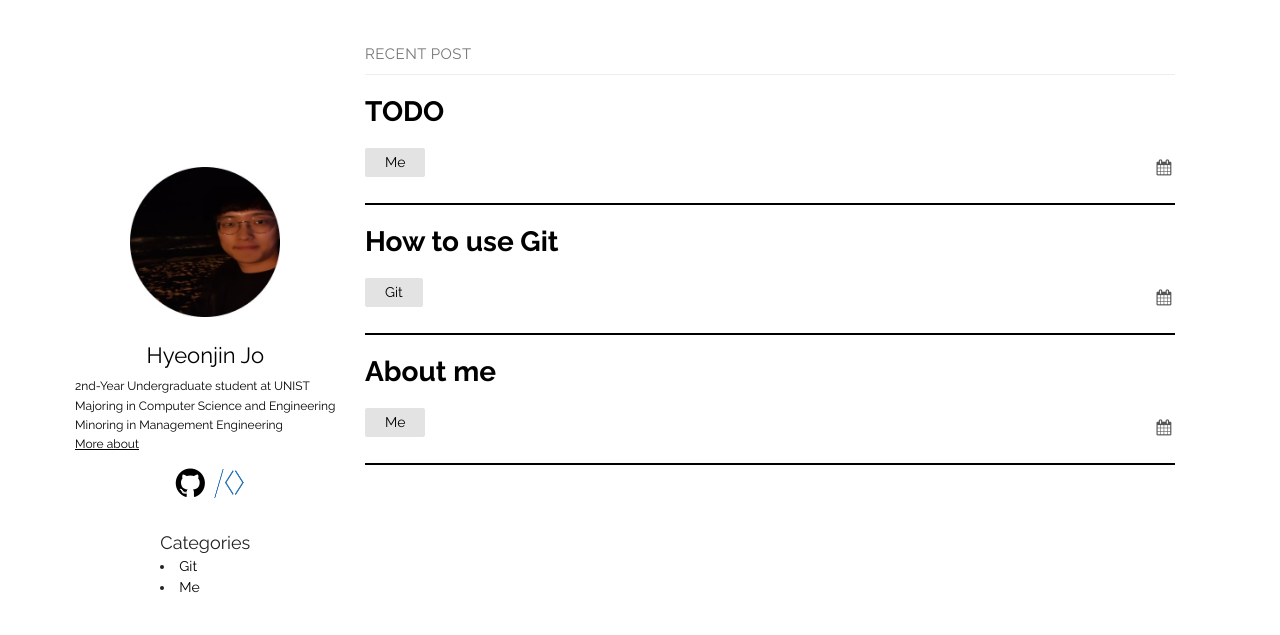
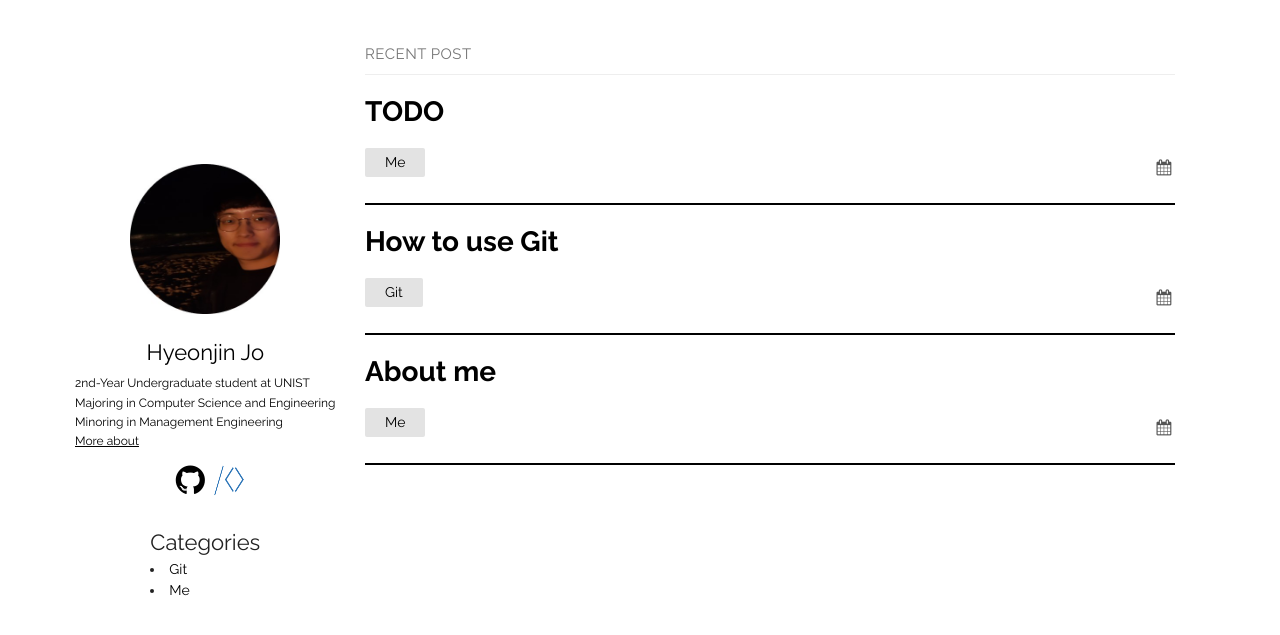
Before and after one commit to thinkin9/test, a Jekyll site: the page built from index.md, in a window 1280 px wide. Shown: the top 635 px of the page. Built offline with Jekyll 4.4.1, drawn with Linux system fonts in a browser that asks for light colours.

Commit message:
20200707

```diff
--- a/_layouts/default.html
+++ b/_layouts/default.html
@@ -45,7 +45,7 @@
           </li>
         </a>
       </ul>
-      <div class="site-category" style="font-size: 18px; float:left;">Categories
+      <div class="site-category">Categories
         <br>
         <li><a href="/test/category/Git.html">Git</a>
           <ul>
```
